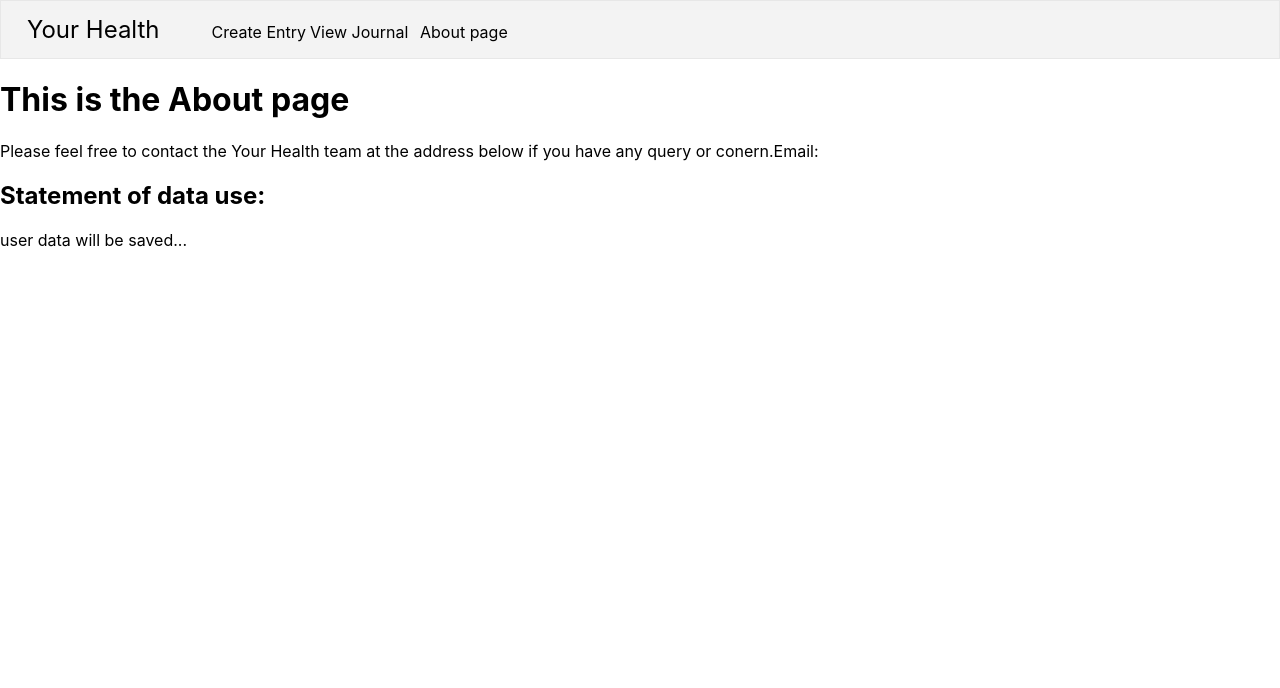
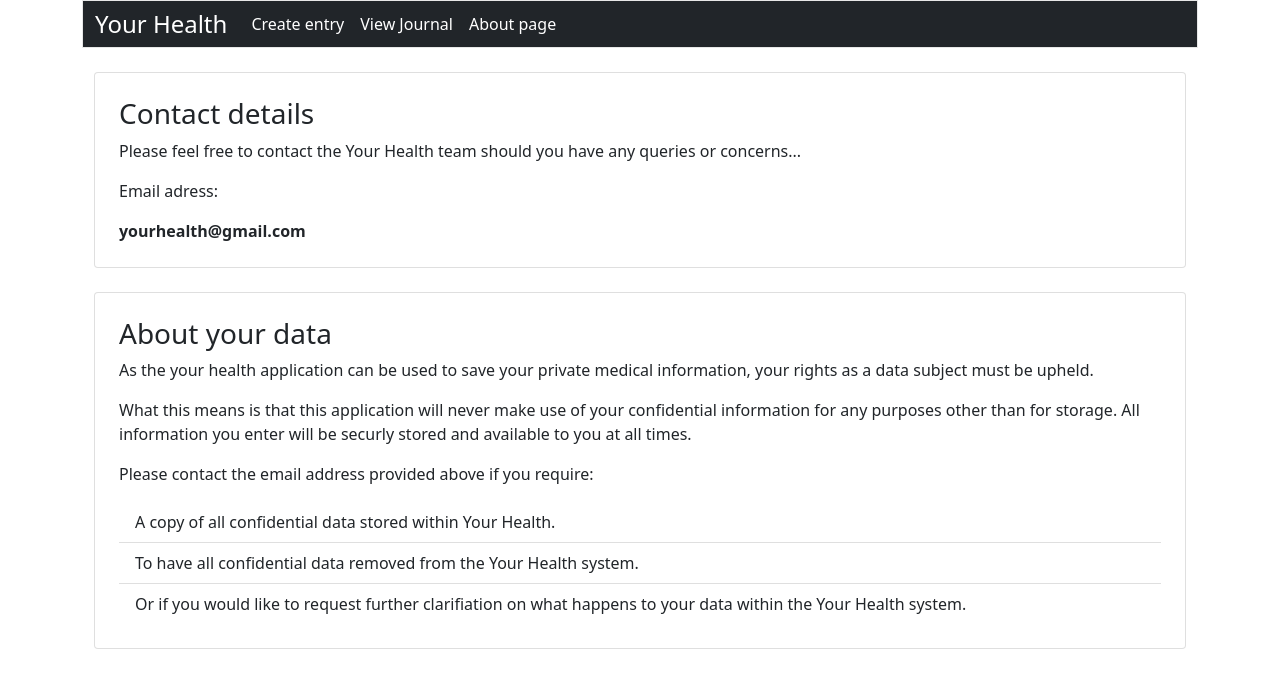
Before and after one commit to georgelefeuvre/Your-Health-Project, a React (Create React App) app in the folder yourhealthfrontend/: page /About in a window 1280 px wide. Shown: the top 688 px of the page. Built offline with nearby package versions, Linux system fonts and the light colour scheme.

Commit message:
bootstrap

```diff
--- a/yourhealthfrontend/package.json
+++ b/yourhealthfrontend/package.json
@@ -7,14 +7,14 @@
     "@testing-library/react": "^11.2.7",
     "@testing-library/user-event": "^12.8.3",
     "axios": "^0.21.1",
-    "bootstrap": "^5.0.2",
+    "bootstrap": "^5.1.0",
     "react": "^17.0.2",
+    "react-bootstrap": "^1.6.1",
     "react-dom": "^17.0.2",
     "react-router-dom": "^5.2.0",
     "react-scripts": "4.0.3",
     "web-vitals": "^1.1.2"
   },
-
   "homepage": "/Home",
   "scripts": {
     "start": "react-scripts start",
--- a/yourhealthfrontend/src/App.js
+++ b/yourhealthfrontend/src/App.js
@@ -6,19 +6,25 @@ import EditJournalEntry from './components/editjournalentry.component';
 import HomePage from './components/homepage.component';
 import AboutPage from './components/aboutpage.component';
 import './App.css';
+import { Navbar, Container, Nav } from 'react-bootstrap'
 
 //main page code, will always be displayed to user
 function App() {
   return (
-    //nav bar below allows for naviagtion between react components
+    <Container>
+    {/*nav bar below allows for naviagtion between react components*/}
     <Router>
+      <Navbar bg="dark" variant="dark">
+    <Container>
+    <Navbar.Brand><Link style={{ fontSize: '1.5rem', textDecoration: 'none', color: 'white'}} to="/Home">Your Health</Link></Navbar.Brand>
+    <Nav className="me-auto">
+      <Nav.Link><Link style={{ color: 'White', textDecoration: 'none'}} to="/Create">Create entry</Link></Nav.Link>
+      <Nav.Link><Link style={{ textDecoration: 'none', color: 'white'}} to="/View">View Journal</Link></Nav.Link>
+      <Nav.Link><Link style={{ textDecoration: 'none', color: 'white'}} to="/About">About page</Link></Nav.Link>
+    </Nav>
+    </Container>
+  </Navbar>
       <div>
-    <ul className="navbar" id="navbar"> {/*code below controls link positions on nav bar and other styling */}
-      <li><Link style={{ textDecoration: 'none', padding: '10px', color: 'black', fontSize: '1.5rem' }} to="/Home">Your Health</Link></li>
-      <li><Link style={{ textDecoration: 'none', padding: '10px', color: 'black', position: 'absolute', top: '12px'}} to="/Create">Create Entry</Link></li>
-      <li><Link style={{ textDecoration: 'none', padding: '10px', color: 'black', position: 'absolute', top: '12px', left: '300px'}} to="/View">View Journal</Link></li>
-      <li><Link style={{ textDecoration: 'none', padding: '10px', color: 'black', position: 'absolute', top: '12px', left: '410px'}} to="/About">About page</Link></li>
-    </ul>
     {/*Route paths below direct the link above to their corresponding react component */}
     <Route path="/"/>
     <Route path="/Home" component={HomePage} />
@@ -28,6 +34,7 @@ function App() {
     <Route path="/About" component={AboutPage}/>
     </div>
     </Router>
+    </Container>
   );
 }
 
--- a/yourhealthfrontend/src/components/aboutpage.component.js
+++ b/yourhealthfrontend/src/components/aboutpage.component.js
@@ -1,16 +1,50 @@
 import React, { Component } from "react";
+import 'bootstrap/dist/css/bootstrap.min.css'
+import { Container, ListGroup } from 'react-bootstrap'
+
 
 //renders about page JSX code
 export default class AboutPage extends Component {
     render() {
         return (
-           <div>
-               <h1>This is the About page</h1>
-               <p1>Please feel free to contact the Your Health team at the address below if you have any query or conern.</p1>
-               <p1>Email:</p1>
-               <h2>Statement of data use:</h2>
-               <p1>user data will be saved...</p1>
-            </div>
+            <Container>
+                <br></br>
+                <body class="row">
+                    <div class="column">
+                        <div class="card">
+                            <div class="container">
+                                <br></br>
+                                <h3>Contact details</h3>
+                                <p>Please feel free to contact the Your Health team should you have any queries or concerns...</p>
+                                <p class="title">Email adress:</p>
+                                <strong>yourhealth@gmail.com</strong>
+                            </div>
+                            <br></br>
+                        </div>
+                    </div>
+                   <div><br></br></div>
+                    <div class="column">
+                        <div class="card">
+                            <div class="container">
+                                <br></br>
+                                <h3>About your data</h3>
+                                <p>As the your health application can be used to save your private medical information, your rights as a data subject must be upheld.</p>
+                                <p>What this means is that this application will never make use of your confidential information for any purposes other than for storage. All information you enter will be securly stored and available to you at all times.
+                                </p>
+                                <p>Please contact the email address provided above if you require: </p>
+                                <ListGroup variant="flush">
+                                    <ListGroup.Item>A copy of all confidential data stored within Your Health.</ListGroup.Item>
+                                    <ListGroup.Item>To have all confidential data removed from the Your Health system.</ListGroup.Item>
+                                    <ListGroup.Item>Or if you would like to request further clarifiation on what happens to your data within the Your Health system.</ListGroup.Item>
+                                </ListGroup>
+                                <br></br>
+                            </div>
+                        </div>
+                    </div>
+                </body>
+                <br></br><br></br>
+            </Container>
+
         )
     }
 }
--- a/yourhealthfrontend/src/components/createentry.component.js
+++ b/yourhealthfrontend/src/components/createentry.component.js
@@ -1,6 +1,7 @@
 //imports react components from react and axios for http requests to node server
 import React, { Component } from "react";
 import axios from "axios";
+import { Container } from 'react-bootstrap'
 
 //exports CreateEntry react component so it can be used in the application
 export default class CreateEntry extends Component {
@@ -57,29 +58,37 @@ export default class CreateEntry extends Component {
             //axios post request with destnation URL
             axios.post('http://localhost:8000/journalentries/add', createentry)
                 .then(res => console.log(res.data));
+                alert("Entry added successfully!");
                 window.location = '/View';
         }
 
     //what is rendered in this react component
     render() {
         return (
-            <div>{/*Create Entry form for data to be entered into */}
-                <h1>Create a New Journal Entry</h1>
+            <Container>
+                <br></br>
+                <div>{/*Create Entry form for data to be entered into */}
+                <h3>Create a New Journal Entry</h3>
                 <form onSubmit={this.onSubmit}>{/*when form is submitted call onSubmit function */}
-                    <div><label>Date: </label>
-                        <input type="text" required value={this.state.date} onChange={this.onChangeDate}/>
+                    <div className="form-group">
+                    <label>Date: </label>
+                        <input type="text" className="form-control" required value={this.state.date} onChange={this.onChangeDate}/>
                     </div>
-                    <div><label>Time: </label>
-                        <input type="text" required value={this.state.time} onChange={this.onChangeTime}/>
+                    <div className="form-group">
+                    <label>Time: </label>
+                        <input type="text" className="form-control" required value={this.state.time} onChange={this.onChangeTime}/>
                     </div>
-                    <div><label>Entry: </label>
-                        <input type="text" required value={this.state.entry} onChange={this.onChangeEntry}/>
+                    <div className="form-group">
+                    <label>Entry: </label>
+                        <input type="text" className="form-control" required value={this.state.entry} onChange={this.onChangeEntry}/>
                     </div>
-                    <div>
-                        <input type="submit" value="Create Your Entry"/>
-                    </div>
+                    <br></br>
+                    <div className="form-group">
+                        <input className="btn btn-secondary" type="submit" value="Create Your Entry"/>
+                </div>
                 </form>
             </div>
+            </Container>
         )
     }
 }
--- a/yourhealthfrontend/src/components/editjournalentry.component.js
+++ b/yourhealthfrontend/src/components/editjournalentry.component.js
@@ -1,6 +1,7 @@
 //imports react components from react and axios for http requests to node server
 import React, { Component } from "react";
 import axios from "axios";
+import { Container } from 'react-bootstrap'
 
 //exports EditJournalEntry component for use
 export default class EditJournalEntry extends Component {
@@ -68,28 +69,36 @@ export default class EditJournalEntry extends Component {
 
         axios.post('http://localhost:8000/journalentries/update/' + this.props.match.params.id, createentry)
             .then(res => console.log(res.data));
+            alert("Entry edit successfull");
             window.location = '/View';
     }
 
     render() {
         return (
+            <Container>
+                <br></br>
             <div>
-                <h1>Edit Journal Entry</h1>
-                <form onSubmit={this.onSubmit}>
-                    <div><label>Date: </label>
-                        <input type="text" required value={this.state.date} onChange={this.onChangeDate} />
+                <h3>Edit Journal Entry</h3>
+                <form onSubmit={this.onSubmit}>{/*when form is submitted call onSubmit function */}
+                    <div className="form-group">
+                    <label>Date: </label>
+                        <input type="text" className="form-control" required value={this.state.date} onChange={this.onChangeDate}/>
                     </div>
-                    <div><label>Time: </label>
-                        <input type="text" required value={this.state.time} onChange={this.onChangeTime} />
+                    <div className="form-group">
+                    <label>Time: </label>
+                        <input type="text" className="form-control" required value={this.state.time} onChange={this.onChangeTime}/>
                     </div>
-                    <div><label>Entry: </label>
-                        <input type="text" required value={this.state.entry} onChange={this.onChangeEntry} />
+                    <div className="form-group">
+                    <label>Entry: </label>
+                        <input type="text" className="form-control" required value={this.state.entry} onChange={this.onChangeEntry}/>
                     </div>
-                    <div>
-                        <input type="submit" value="Edit Your Entry" />
-                    </div>
+                    <br></br>
+                    <div className="form-group">
+                        <input className="btn btn-secondary" type="submit" value="Edit Entry"/>
+                </div>
                 </form>
             </div>
+            </Container>
         )
     }
 }
--- a/yourhealthfrontend/src/components/homepage.component.js
+++ b/yourhealthfrontend/src/components/homepage.component.js
@@ -1,14 +1,30 @@
 import React, { Component } from "react";
+import { Container } from 'react-bootstrap'
+
 
 //renders main page JSX code
 export default class HomePage extends Component {
     render() {
         return (
-            <div>
-                <h4>Welcome to Your Health!</h4>
-                <p>To access your online journal please click 'View Journal', on the navigation bar. The delete and edit options can also be found here.</p>
-                <p>To create a new journal entry, please click 'Create Entry'.</p>
-            </div>
+            <Container>
+                <br></br>
+                <div>
+                    <div class="column">
+                        <div class="card">
+                            <div class="container">
+                                <br></br>
+                                <h3>Welcome to Your Health!</h3>
+                                <p>This application allows you to save journal entries to an online repository, view those entries, and edit and delete them!</p>
+                                <p>To access the online journal please click 'View Journal', on the navigation bar. The delete and edit options can also be found here.</p>
+                                <p>To create a new journal entry, please click 'Create Entry'.</p>
+                                <p>For more infomration on what happens to the data you save in the online journal, please click on the about page link on the navigation bar. </p>
+                                <p>If you wish to return to this home screen at any time please click on 'Your Health' on the left of the navigation bar.  </p>
+                            </div>
+                            <br></br>
+                        </div>
+                    </div>
+                </div>
+            </Container>
         )
     }
 }
--- a/yourhealthfrontend/src/components/journalentries.component.js
+++ b/yourhealthfrontend/src/components/journalentries.component.js
@@ -2,6 +2,7 @@
 import React, { Component } from "react";
 import { Link } from 'react-router-dom';
 import axios from 'axios';
+import { Container } from "react-bootstrap";
 
 //
 const JournalEntry = (props) => (
@@ -10,8 +11,8 @@ const JournalEntry = (props) => (
       <td>{props.journalentry.time}</td>
       <td>{props.journalentry.entry}</td>
       <td>
-        <Link to={"/edit/" + props.journalentry._id}>Edit</Link> |
-        <a href="/View" onClick={() => {props.deleteJournalEntry(props.journalentry._id);}}>Delete</a>
+        <Link className="btn btn-secondary"style={{textDecoration: 'none'}}to={"/edit/" + props.journalentry._id}>Edit </Link>
+        <a href="/View" className="btn btn-secondary" style={{textDecoration: 'none', margin: '4px'}} onClick={() => {alert("Entry deleted successfully!");props.deleteJournalEntry(props.journalentry._id);}}>Delete</a>
       </td>
     </tr>
   );
@@ -59,10 +60,12 @@ const JournalEntry = (props) => (
     //renders the form for data to be displayed in
     render() {
         return (
+            <Container>
+                <br></br>
             <div>
-                <h2>Your Journal Entries</h2>
-                <table>
-                    <thead>
+                <h3>Your Journal Entries</h3>
+                <table className="table">
+                    <thead className="thead-dark">
                         <tr>
                             <th>Date</th>
                             <th>Time</th>
@@ -75,6 +78,7 @@ const JournalEntry = (props) => (
                     </tbody>
                 </table>
             </div>
+            </Container>
         )
     }
 }
```
Also changed, not shown: 1 other file (tests, documents, lock files or other folders).
